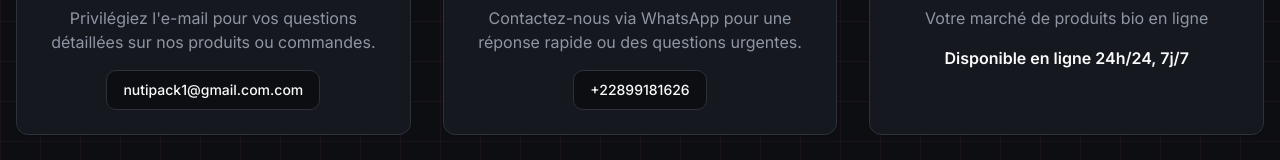
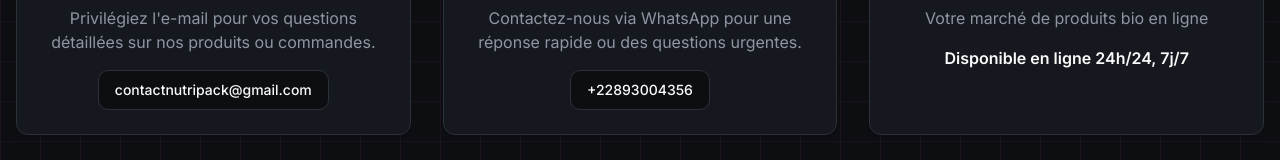
Before and after one commit to Donchaminade/BestyShop, a React (Vite) app: page /contact in a window 1280 px wide. Shown: the part 739-899 px from the top of the page. Built offline with nearby package versions, Linux system fonts and the light colour scheme; no server answers; the database is empty.

Commit message:
mise a jour des contacts

```diff
--- a/src/pages/Contact.tsx
+++ b/src/pages/Contact.tsx
@@ -34,8 +34,8 @@ export default function Contact() {
 
   // Fallback values if settings are not loaded or error
   const shopName = settings?.shop_name || "NutriPack";
-  const whatsappNumber = settings?.whatsapp_name || '+22899181626'; // Keeping WhatsApp number
-  const emailAddress = 'nutipack1@gmail.com.com'; // New email
+  const whatsappNumber = settings?.whatsapp_name || '+22893004356'; // Keeping WhatsApp number
+  const emailAddress = 'contactnutripack@gmail.com'; // New email
   const locationText = 'Votre marché de produits bio en ligne'; // New location
   const openingHoursText = 'Disponible en ligne 24h/24, 7j/7'; // New opening hours
 
```
